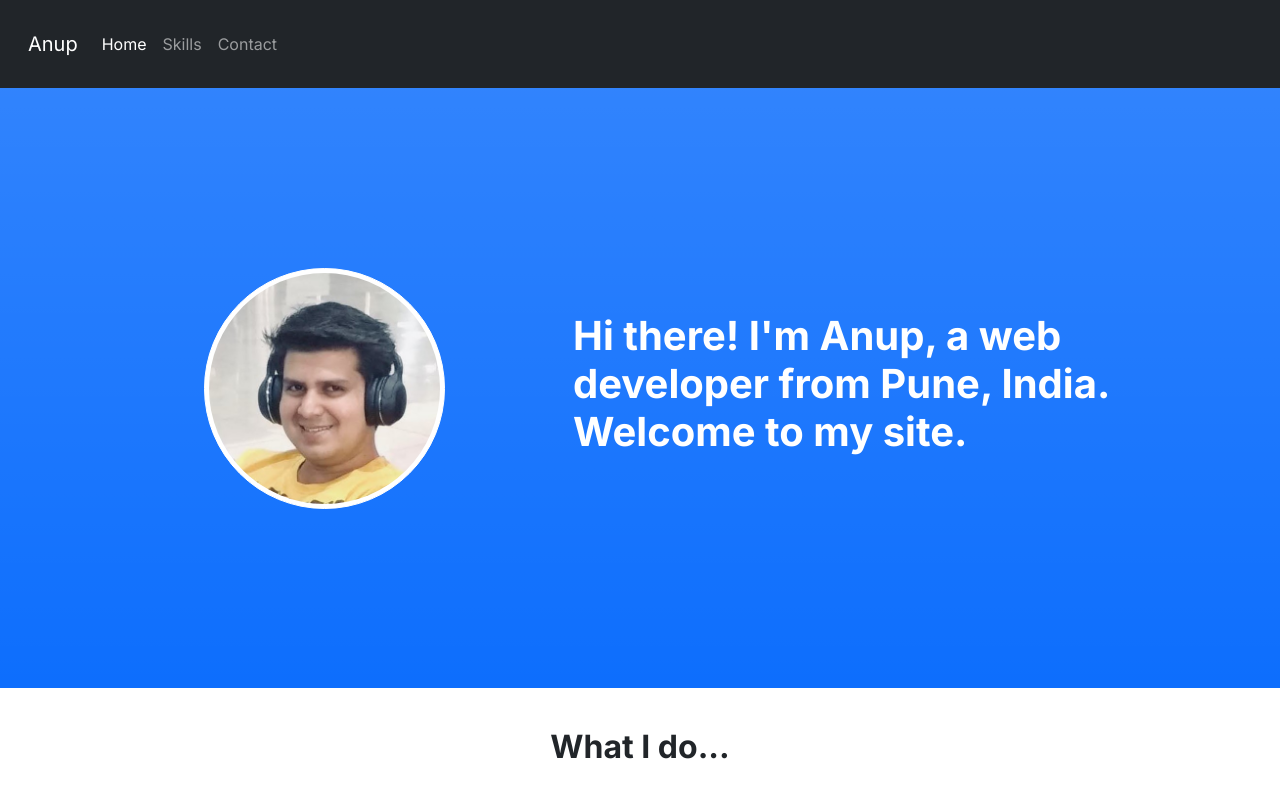
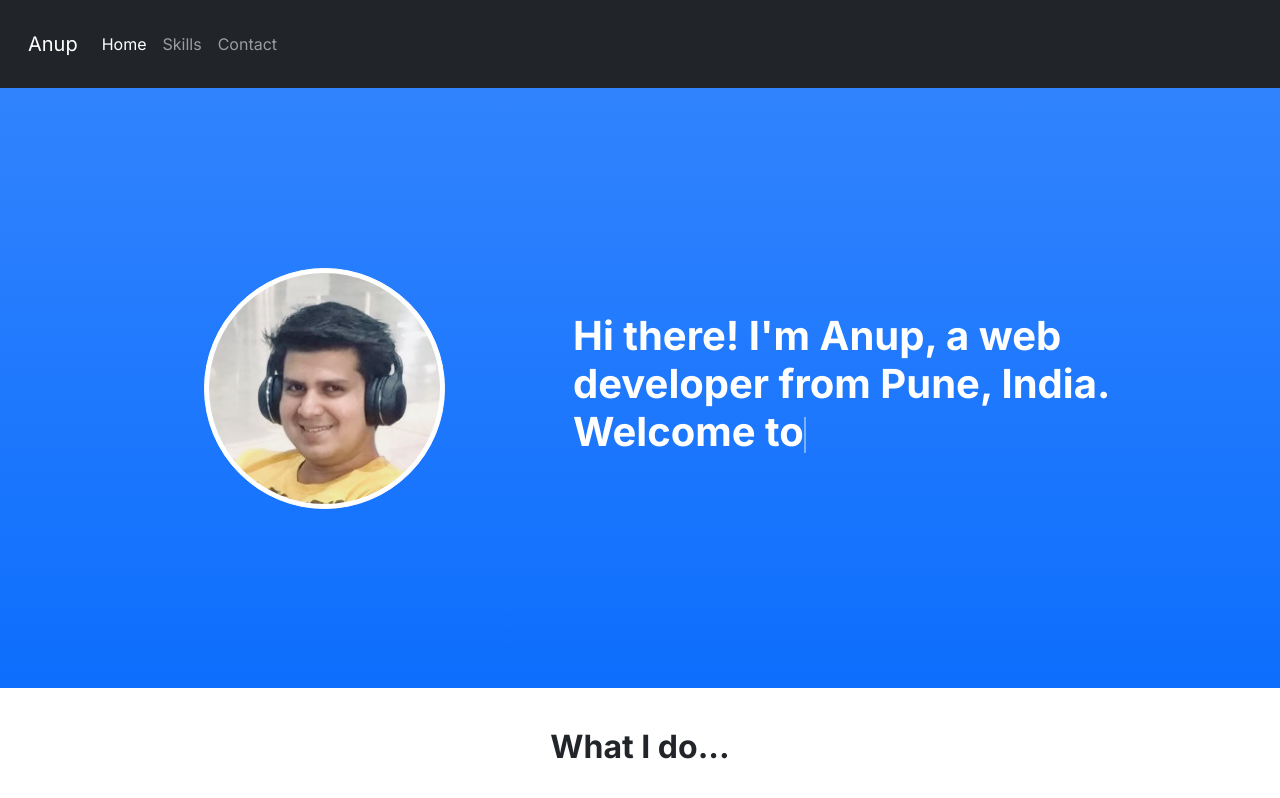
Before and after one commit to anupwritescode/portfolio, an Angular app: page / in a window 1280 px wide. Shown: the top 798 px of the page. Built offline with nearby package versions, Linux system fonts and the light colour scheme.

Commit message:
Add blinking cursor, increase emitting delay

```diff
--- a/src/app/home/home.component.css
+++ b/src/app/home/home.component.css
@@ -7,3 +7,23 @@
     width: 10px;
     margin: 5px 2px 2px 2px;
 }
+.cursor {
+    width: 2px;
+    height: 0.9em;
+    display: inline-block;
+    vertical-align: middle;
+    background-color: white;
+    opacity: 1;
+    animation: blink 1.2s infinite;
+}
+@keyframes blink {
+    0% {
+        opacity: 1;
+    }
+    50% {
+        opacity: 0;
+    }
+    100% {
+        opacity: 1;
+    }
+}
--- a/src/app/home/home.component.html
+++ b/src/app/home/home.component.html
@@ -25,7 +25,7 @@
     <picture class="d-flex justify-content-center align-items-center p-2">
         <img class="border rounded-circle border-white w-50 bg-white p-1 img-fluid" src="assets/anup-salve.JPEG" alt="photo of anup salve" />
     </picture>
-    <h1 class="align-content-center h-50 w-50 fw-bolder text-white">{{text}}</h1>
+    <h1 class="align-content-center h-50 w-50 fw-bolder text-white">{{text}}<span class="cursor"></span></h1>
 </section>
 <!-- Add Projects -->
 <section class="row m-3 p-2" id="skills">
--- a/src/app/home/home.component.ts
+++ b/src/app/home/home.component.ts
@@ -18,7 +18,7 @@ I'm Anup, a web developer
 from Pune, India.
 Welcome to my site.`;
 
-  DELAY_CONST: number = 50;
+  DELAY_CONST: number = 75;
   grid: number[][] = [];
   startSnakeGame: boolean = false;
   skills: any = skills;
```
